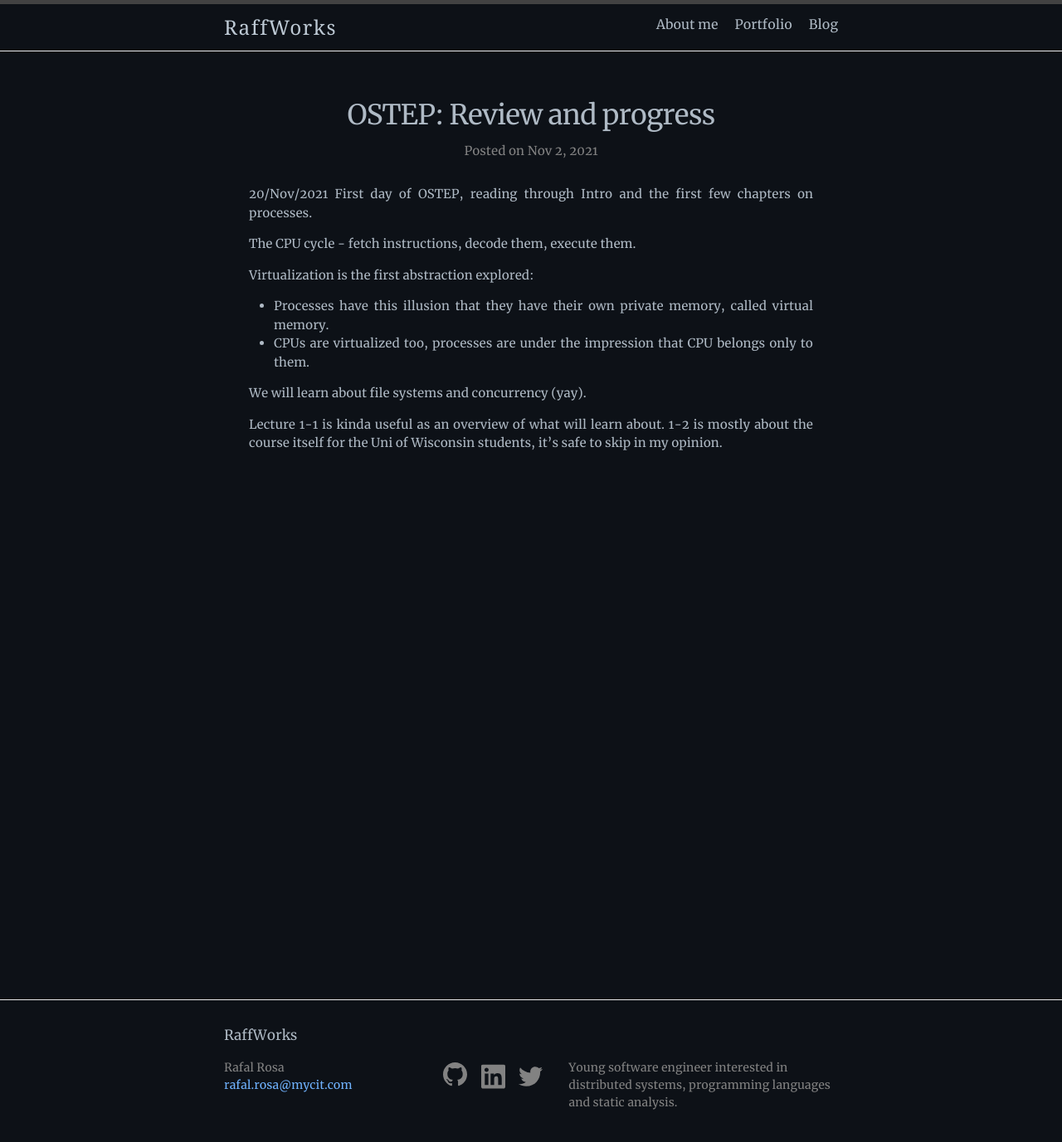
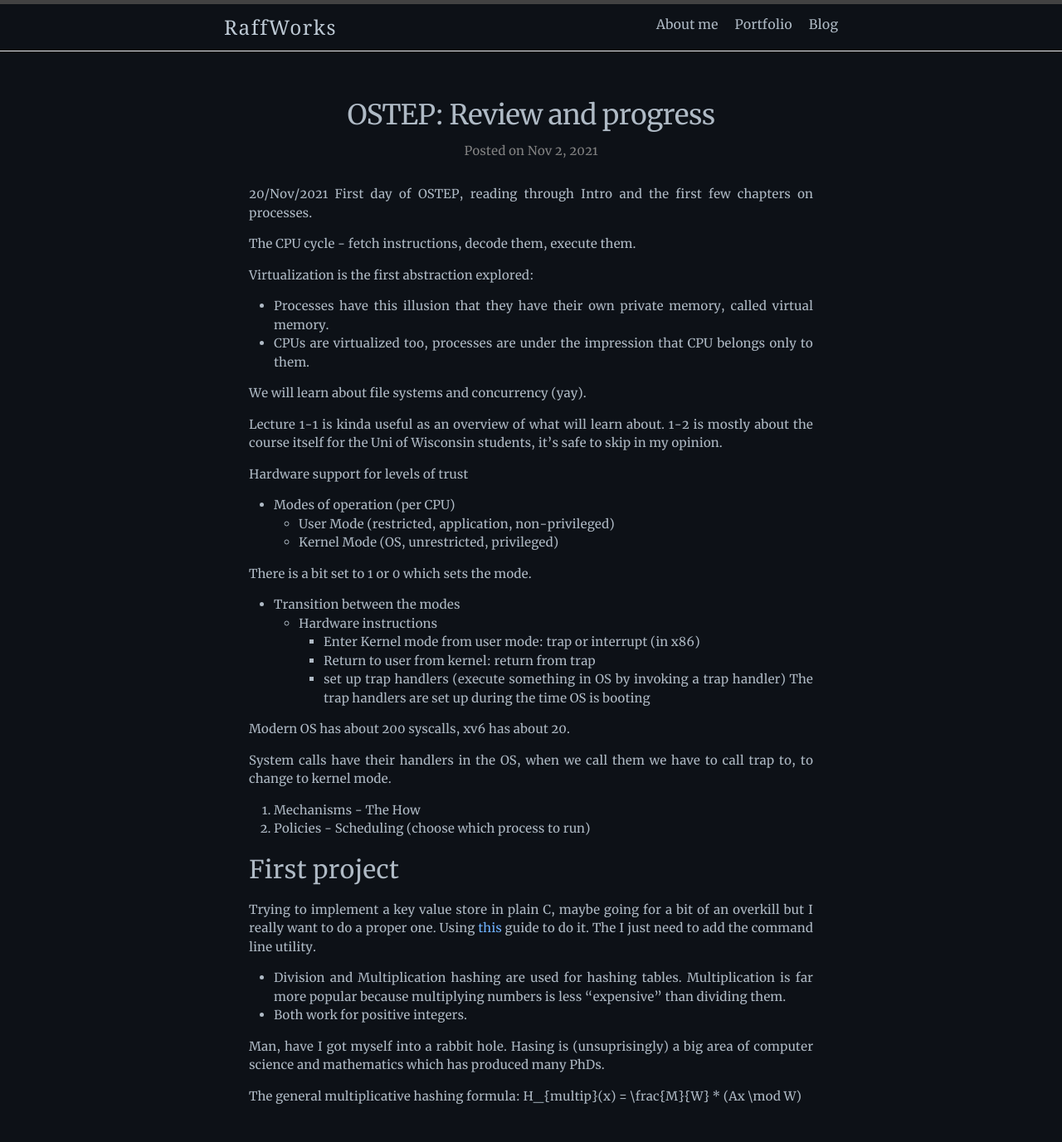
Before and after one commit to pomyslowynick/pomyslowynick.github.io, a Jekyll site: the page built from _posts/2021-11-02-OSTEP.md, in a window 1280 px wide and 1400 px high. Shown: the top 1377 px of the window at 83% size. Built offline with Jekyll 4.4.1, drawn with Linux system fonts in a browser that asks for light colours.

Commit message:
Add post about coreboot post, ossu progress and OSTEP

```diff
--- a/_posts/2021-11-02-OSTEP.md
+++ b/_posts/2021-11-02-OSTEP.md
@@ -18,3 +18,37 @@ We will learn about file systems and concurrency (yay).
 
 Lecture 1-1 is kinda useful as an overview of what will learn about.
 1-2 is mostly about the course itself for the Uni of Wisconsin students, it's safe to skip in my opinion.
+
+Hardware support for levels of trust
+- Modes of operation (per CPU)
+    * User Mode (restricted, application, non-privileged)
+    * Kernel Mode (OS, unrestricted, privileged)
+
+There is a bit set to 1 or 0 which sets the mode.
+
+- Transition between the modes
+    * Hardware instructions
+        * Enter Kernel mode from user mode: trap or interrupt (in x86)
+        * Return to user from kernel: return from trap
+        * set up trap handlers (execute something in OS by invoking a trap handler)
+          The trap handlers are set up during the time OS is booting
+
+Modern OS has about 200 syscalls, xv6 has about 20.
+
+System calls have their handlers in the OS, when we call them we have to call trap to, to change to kernel mode.
+
+1. Mechanisms - The How
+2. Policies - Scheduling (choose which process to run)
+
+## First project
+
+Trying to implement a key value store in plain C, maybe going for a bit of an overkill but I really want to do a proper one.
+Using [this](https://www.andreinc.net/2021/10/02/implementing-hash-tables-in-c-part-1) guide to do it. The I just need to add the command line utility.
+
+* Division and Multiplication hashing are used for hashing tables. Multiplication is far more popular because multiplying numbers is less "expensive" than dividing them.
+* Both work for positive integers.
+
+Man, have I got myself into a rabbit hole. Hasing is (unsuprisingly) a big area of computer science and mathematics which has produced many PhDs.
+
+The general multiplicative hashing formula:
+H_{multip}(x) = \frac{M}{W} * (Ax \mod W)
```
Also changed, not shown: _posts/2021-11-02-ossu-progress.md (+11 -3 lines), _posts/2021-12-13-architecture-4031.md (added, +10 -0 lines).
